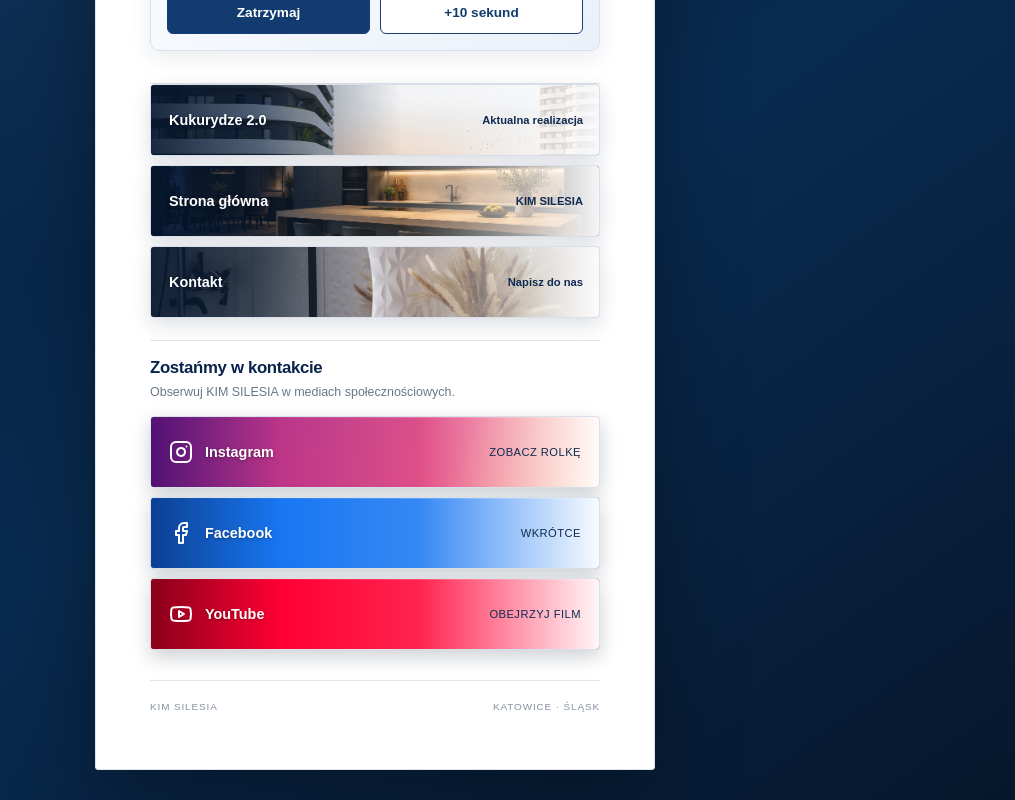
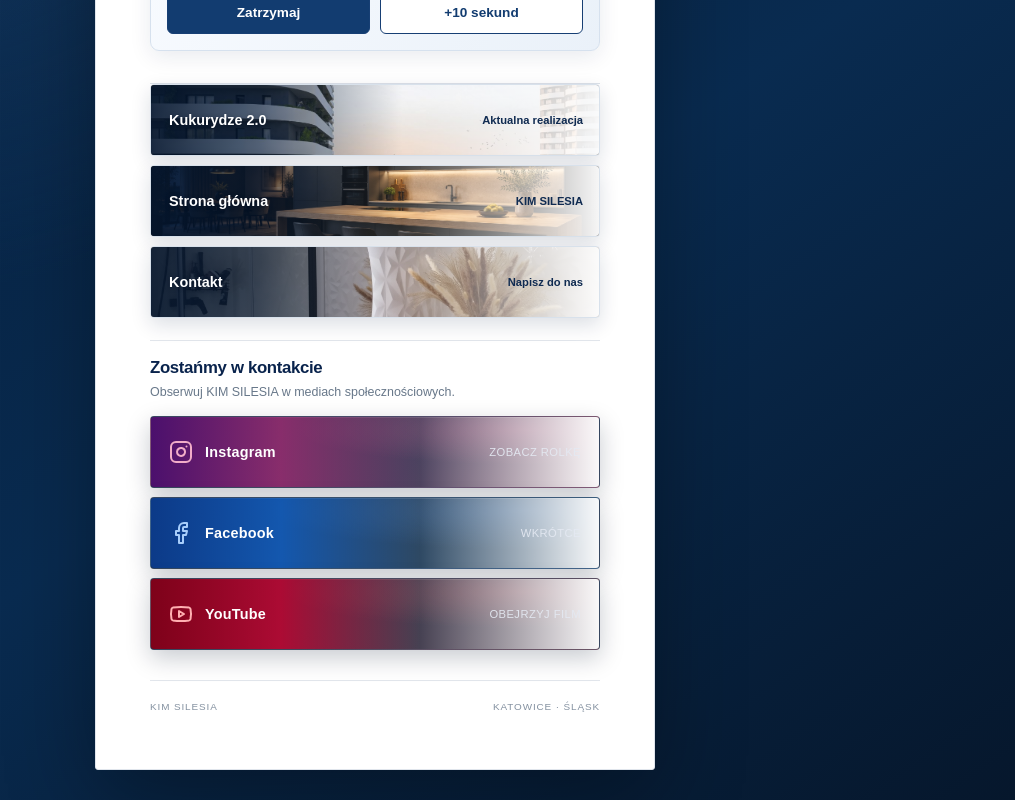
Before and after one commit to KiMsilesia/home, a Next.js app: page /home/qr in a window 1280 px wide. Shown: the part 465-1265 px from the top of the page, without its empty margins (265-1280 px from the left). Built offline with nearby package versions, Linux system fonts and the light colour scheme; a web font is replaced by a local one.

Commit message:
Redesign QR social tiles with refined architectural gradients

```diff
--- a/app/qr/qr-social.css
+++ b/app/qr/qr-social.css
@@ -224,3 +224,34 @@
 .qr-timer-actions button:hover{filter:brightness(1.08)}
 .qr-timer-actions button:focus-visible{outline:3px solid #5598e9;outline-offset:3px}
 @media(max-width:400px){.qr-timer-panel{padding:12px}.qr-timer-count{font-size:1.8rem}.qr-timer-copy strong{font-size:.8rem}}
+
+/* KIM SILESIA / social tiles: premium architectural identity, no stock illustrations */
+.qr-social-grid>.qr-social-tile{
+  background:#0b1c31!important;border:1px solid rgba(176,194,216,.26)!important;
+  box-shadow:0 8px 24px rgba(6,20,43,.22),inset 0 1px rgba(255,255,255,.12)!important;
+  text-decoration:none!important;position:relative!important;isolation:isolate!important;
+}
+.qr-social-grid>.qr-social-tile:nth-child(1){
+  background:radial-gradient(ellipse at 83% 18%,rgba(221,96,141,.30),transparent 43%),
+  linear-gradient(115deg,#0a1b34 0%,#292143 58%,#67334c 100%)!important;
+}
+.qr-social-grid>.qr-social-tile:nth-child(2){
+  background:radial-gradient(ellipse at 83% 18%,rgba(83,146,229,.26),transparent 48%),
+  linear-gradient(115deg,#0a1b34,#12395b 100%)!important;
+}
+.qr-social-grid>.qr-social-tile:nth-child(3){
+  background:radial-gradient(ellipse at 83% 18%,rgba(226,93,98,.27),transparent 45%),
+  linear-gradient(115deg,#0a1b34,#3a2637 100%)!important;
+}
+.qr-social-grid>.qr-social-tile::after{
+  background:repeating-linear-gradient(125deg,transparent 0,transparent 39px,rgba(255,255,255,.045) 40px,transparent 41px),
+  linear-gradient(90deg,rgba(5,15,30,.28),transparent 65%)!important;
+  opacity:1!important;z-index:1!important;
+}
+.qr-social-grid>.qr-social-tile svg{color:#f5f7fa!important;filter:none!important}
+.qr-social-grid>.qr-social-tile strong{color:#fff!important;letter-spacing:.015em;text-shadow:none!important}
+.qr-social-grid>.qr-social-tile span{color:#e4e9f2!important;opacity:.93!important;text-shadow:none!important}
+.qr-social-grid>.qr-social-tile:nth-child(1) svg{color:#f2adc8!important}
+.qr-social-grid>.qr-social-tile:nth-child(2) svg{color:#a7cdfa!important}
+.qr-social-grid>.qr-social-tile:nth-child(3) svg{color:#ffafb1!important}
+.qr-social-grid>.qr-social-tile:hover{transform:translateY(-2px)!important;box-shadow:0 14px 28px rgba(6,20,43,.3)!important}
```
